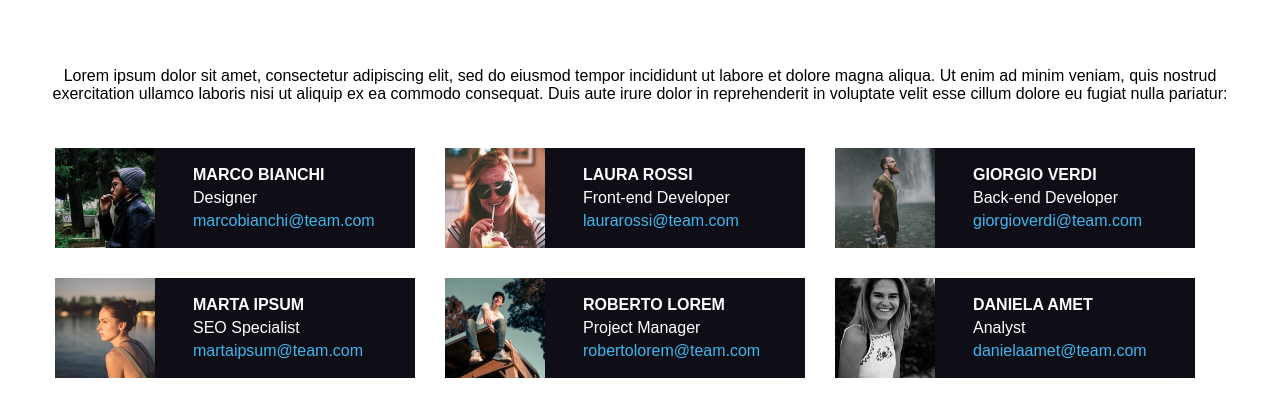
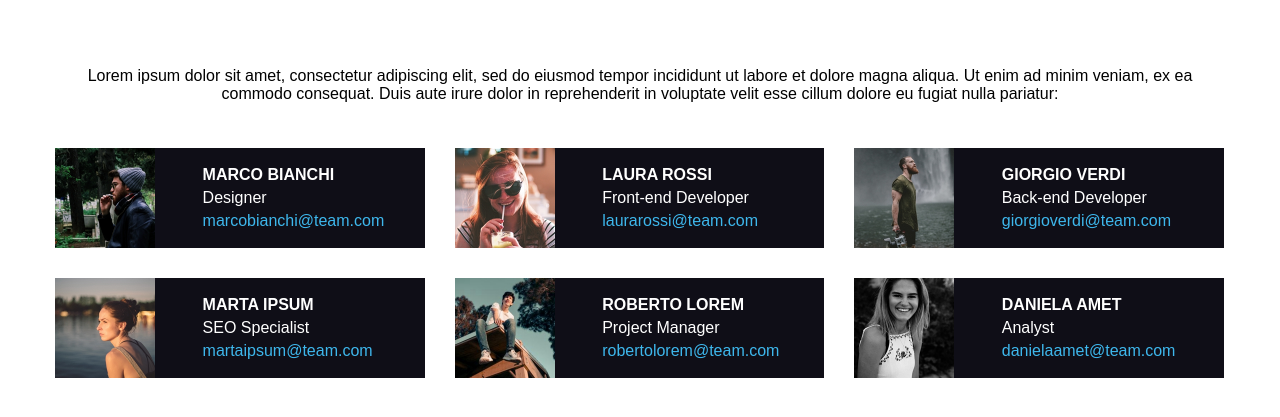
Before and after one commit to MatteoArt/html-css-float-cards, a plain HTML site: page index.html in a window 1280 px wide. Shown: the part 73-490 px from the top of the page. Drawn offline with Linux system fonts and the light colour scheme.

Commit message:
correggo errore esercizio, elimino content-box

```diff
--- a/css/style.css
+++ b/css/style.css
@@ -27,6 +27,8 @@ main {
     margin: auto;
 }
 main #par {
+    width: 1170px;
+    margin: auto;
     text-align: center;
     margin-bottom: 30px;
 }
@@ -34,8 +36,7 @@ main #par {
     width: 1200px;
 }
 .card {
-    width: 30%;
-    box-sizing: content-box;
+    width: 33.3%;
     background-color: #0F0E17;
     border: 15px solid white;
 }
--- a/index.html
+++ b/index.html
@@ -16,7 +16,7 @@
     <main>
         <p id="par">Lorem ipsum dolor sit amet, consectetur adipiscing elit, sed do eiusmod tempor incididunt ut labore
             et dolore
-            magna aliqua. Ut enim ad minim veniam, quis nostrud exercitation ullamco laboris nisi ut aliquip ex ea
+            magna aliqua. Ut enim ad minim veniam, ex ea
             commodo consequat. Duis aute irure dolor in reprehenderit in voluptate velit esse cillum dolore eu fugiat
             nulla pariatur:</p>
         <div id="container" class="clearfix">
```
